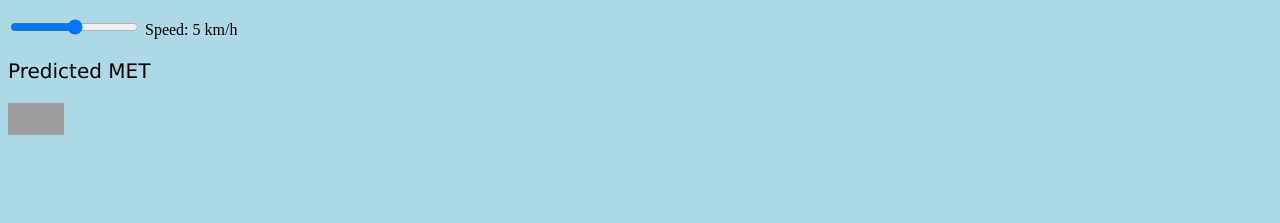
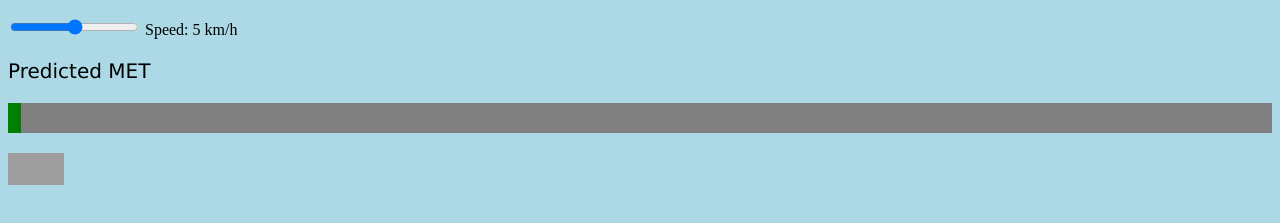
Before and after one commit to iamnotbruce/theroadislong.github.io, a plain HTML site: page index.html in a window 1280 px wide. Shown: the part 105-328 px from the top of the page. Drawn offline with Linux system fonts and the light colour scheme; grey boxes are pictures that could not be loaded.

Commit message:
Update main.css

```diff
--- a/main.css
+++ b/main.css
@@ -12,12 +12,12 @@ p {
   font-size: 20px;
 }
 
-metp {
+#metp {
   width: 100%;
   background-color: grey;
 }
 
-metpBar {
+#metpBar {
   width: 1%;
   height: 30px;
   background-color: green;
```
